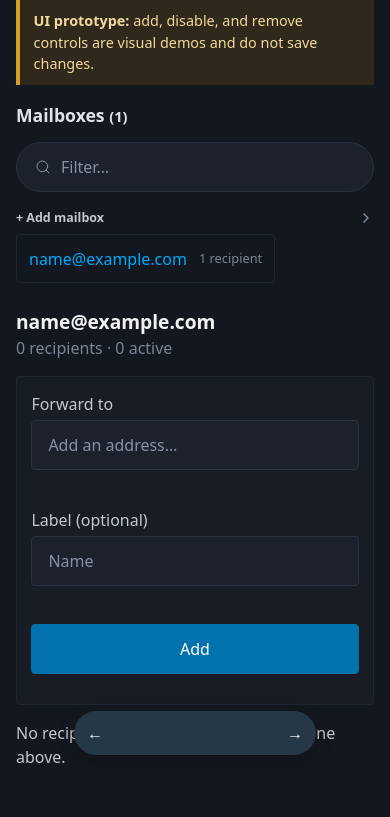
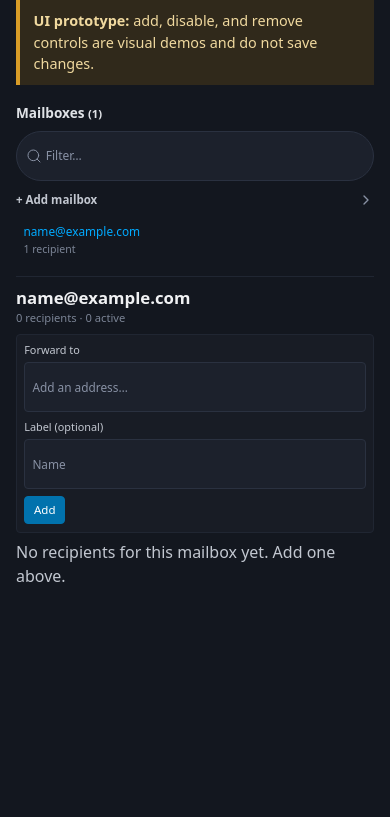
Before and after one commit to nforceroh/relayer, a Flask app: template app/templates/prototype.html in a window 390 px wide. Shown: the part 73-890 px from the top of the page. After the commit the page ends 655 px from the top, so only its background shows below. Run offline with Flask 3, Linux system fonts and the light colour scheme; the template is opened without the code that fills it: most values are stand-ins (such as "Sample title", 1, 10 or a date in 2020); parts of the project's set-up code (start-up, migrations or seed data) failed here and were passed over; some libraries are stand-ins or nearby versions.

Commit message:
Collapse the prototype to variant C only
Variants A and B served their purpose: variant C won and is the
production UI. Delete their markup, CSS rules, the bottom switcher,
and the variant plumbing in main.py. The prototype keeps variant C's
mock interactions for previewing future UI ideas; 453 -> 352 lines,
and relayer.css drops variant-b rules and variant-c prefixes.

Co-authored-by: Copilot <223556219+Copilot@users.noreply.github.com>

```diff
--- a/app/static/relayer.css
+++ b/app/static/relayer.css
@@ -148,14 +148,6 @@ html[data-theme="dark"] .prototype-note {
   border-radius: var(--pico-border-radius);
   background: var(--pico-card-background-color);
 }
-.add-recipient summary {
-  color: var(--pico-primary);
-  cursor: pointer;
-  font-weight: 600;
-}
-.add-recipient form {
-  margin-top: 1rem;
-}
 .add-recipient .grid {
   margin-bottom: 0;
 }
@@ -278,38 +270,14 @@ html[data-theme="dark"] .theme-moon {
     transition: none;
   }
 }
-.variant-b .mailbox-link {
-  display: block;
-}
-.variant-b .mailbox-count {
-  display: block;
-  margin-top: 0.2rem;
-}
-.variant-b .recipient-list {
-  grid-template-columns: repeat(auto-fit, minmax(240px, 1fr));
-  gap: 0.75rem;
-}
-.variant-b .recipient-entry {
-  display: flex;
-  flex-direction: column;
-  align-items: stretch;
-  gap: 0.75rem;
-  padding: 1rem;
-  border: 1px solid var(--pico-muted-border-color);
-  border-radius: var(--pico-border-radius);
-  background: var(--pico-card-background-color);
-}
-.variant-b .recipient-actions {
-  justify-content: flex-start;
-}
-.variant-c.prototype-shell {
+.prototype-shell {
   grid-template-columns: clamp(320px, 32vw, 440px) minmax(0, 1fr);
   gap: 0.75rem;
 }
-.variant-c {
+{
   font-size: 0.78rem;
 }
-.variant-c .mailbox-sidebar {
+.mailbox-sidebar {
   position: sticky;
   top: 0.5rem;
   min-width: 0;
@@ -317,23 +285,23 @@ html[data-theme="dark"] .theme-moon {
   padding: 0.5rem 0.65rem 0.5rem 0;
   border-right: 1px solid var(--pico-muted-border-color);
 }
-.variant-c .mailbox-sidebar h2,
-.variant-c .prototype-main h2 {
+.mailbox-sidebar h2,
+.prototype-main h2 {
   margin-bottom: 0.35rem;
   font-size: 0.85rem;
 }
-.variant-c .mailbox-create summary {
+.mailbox-create summary {
   font-size: 0.72rem;
 }
-.variant-c .mailbox-create form {
+.mailbox-create form {
   padding: 0.4rem;
 }
-.variant-c .mailbox-create input,
-.variant-c .mailbox-create button {
+.mailbox-create input,
+.mailbox-create button {
   min-height: 1.65rem;
   font-size: 0.68rem;
 }
-.variant-c .mailbox-sidebar input[type="search"] {
+.mailbox-sidebar input[type="search"] {
   width: 100%;
   max-width: 100%;
   box-sizing: border-box;
@@ -343,7 +311,7 @@ html[data-theme="dark"] .theme-moon {
   background-position: left 0.55rem center;
   font-size: 0.75rem;
 }
-.variant-c .mailbox-link {
+.mailbox-link {
   display: block;
   width: 100%;
   max-width: 100%;
@@ -353,7 +321,7 @@ html[data-theme="dark"] .theme-moon {
   border-color: transparent;
   font-size: 0.74rem;
 }
-.variant-c .mailbox-link > span {
+.mailbox-link > span {
   display: block;
   width: 100%;
   max-width: 100%;
@@ -361,29 +329,29 @@ html[data-theme="dark"] .theme-moon {
   overflow-wrap: anywhere;
   white-space: normal;
 }
-.variant-c .mailbox-count {
+.mailbox-count {
   display: block;
   max-width: 100%;
   margin-top: 0.1rem;
   overflow-wrap: anywhere;
   font-size: 0.66rem;
 }
-.variant-c .prototype-heading {
+.prototype-heading {
   gap: 0.3rem;
   margin-bottom: 0.45rem;
 }
-.variant-c .prototype-heading h1 {
+.prototype-heading h1 {
   margin-bottom: 0.1rem;
   font-size: 1.05rem;
 }
-.variant-c .prototype-heading p {
+.prototype-heading p {
   font-size: 0.7rem;
 }
-.variant-c .add-recipient {
+.add-recipient {
   margin-bottom: 0.45rem;
   padding: 0.45rem;
 }
-.variant-c .add-recipient.grid {
+.add-recipient.grid {
   display: grid;
   grid-template-columns: minmax(0, 1fr) minmax(0, 1fr) auto;
   gap: 0.4rem;
@@ -393,12 +361,12 @@ html[data-theme="dark"] .theme-moon {
   min-width: 0;
   box-sizing: border-box;
 }
-.variant-c .add-recipient label {
+.add-recipient label {
   min-width: 0;
   margin-bottom: 0;
   font-size: 0.68rem;
 }
-.variant-c .add-recipient input {
+.add-recipient input {
   width: 100%;
   max-width: 100%;
   min-width: 0;
@@ -408,7 +376,7 @@ html[data-theme="dark"] .theme-moon {
   padding: 0.3rem 0.45rem;
   font-size: 0.74rem;
 }
-.variant-c .add-recipient button {
+.add-recipient button {
   width: auto;
   white-space: nowrap;
   min-height: 1.7rem;
@@ -416,27 +384,27 @@ html[data-theme="dark"] .theme-moon {
   padding: 0.3rem 0.55rem;
   font-size: 0.72rem;
 }
-.variant-c .recipient-entry {
+.recipient-entry {
   grid-template-columns: minmax(0, 1fr) minmax(3.5rem, 0.2fr) auto;
   gap: 0.4rem;
   padding: 0.32rem 0.2rem;
   font-size: 0.72rem;
 }
-.variant-c .recipient-address {
+.recipient-address {
   font-size: 0.74rem;
   font-weight: 500;
 }
-.variant-c .recipient-state {
+.recipient-state {
   font-size: 0.68rem;
 }
-.variant-c .recipient-actions {
+.recipient-actions {
   gap: 0.25rem;
 }
-.variant-c .recipient-actions button {
+.recipient-actions button {
   min-height: 1.55rem;
   padding: 0.2rem 0.35rem;
   font-size: 0.66rem;
 }
-.variant-c .recipient-label {
+.recipient-label {
   display: none;
 }
--- a/app/templates/prototype.html
+++ b/app/templates/prototype.html
@@ -4,26 +4,13 @@
 <p class="prototype-note"><strong>UI prototype:</strong> add, disable, and remove controls are visual demos and do not save changes.</p>
 
 {% set selected_rows = grouped.get(selected_mailbox, []) %}
-{% set variant_names = {'a': 'A · Focus list', 'b': 'B · Recipient cards', 'c': 'C · Compact directory'} %}
-{% set previous_variants = {'a': 'c', 'b': 'a', 'c': 'b'} %}
-{% set next_variants = {'a': 'b', 'b': 'c', 'c': 'a'} %}
-<div class="prototype-shell variant-{{ prototype_variant }}">
+<div class="prototype-shell variant-c">
   <aside class="mailbox-sidebar">
-    {% if prototype_variant == 'a' %}
-      <h2>Mailboxes <small data-mailbox-total>({{ grouped|length }})</small></h2>
-      <label>
-        <span class="sr-only">Search mailboxes</span>
-        <input type="search" placeholder="Find a mailbox…" data-mailbox-search>
-      </label>
-    {% elif prototype_variant == 'b' %}
-      <h2>Mailboxes <small data-mailbox-total>({{ grouped|length }})</small></h2>
-    {% else %}
     <h2>Mailboxes <small data-mailbox-total>({{ grouped|length }})</small></h2>
     <label>
       <span class="sr-only">Filter mailboxes</span>
       <input type="search" placeholder="Filter…" data-mailbox-search>
     </label>
-    {% endif %}
     <details class="mailbox-create">
       <summary>+ Add mailbox</summary>
       <form data-prototype-add-mailbox>
@@ -168,11 +127,6 @@
   </section>
 </div>
 
-<nav class="prototype-switcher" aria-label="Prototype variations">
-  <a href="{{ url_for('index', variant=previous_variants[prototype_variant], mailbox=selected_mailbox) }}" aria-label="Previous variation">←</a>
-  <span>{{ variant_names[prototype_variant] }}</span>
-  <a href="{{ url_for('index', variant=next_variants[prototype_variant], mailbox=selected_mailbox) }}" aria-label="Next variation">→</a>
-</nav>
 <div role="status" aria-live="polite" class="sr-only" data-prototype-status></div>
 
 <script>
@@ -220,8 +174,6 @@
 
     const main = document.querySelector(".prototype-main");
     main.querySelector(".prototype-heading h1").textContent = mailbox;
-    const addSummary = main.querySelector("[data-add-recipient-summary]");
-    if (addSummary) addSummary.textContent = `Add recipient to ${mailbox}`;
 
     if (!main.querySelector("[data-prototype-add]")) {
       const addForm = document.querySelector("#prototype-add-recipient-template").content.cloneNode(true);
@@ -331,13 +283,6 @@
     form.reset();
   });
 
-  document.querySelector("[data-open-add]")?.addEventListener("click", () => {
-    const form = document.querySelector("#add-recipient");
-    form.open = true;
-    form.scrollIntoView({ behavior: "smooth", block: "nearest" });
-    form.querySelector("input")?.focus();
-  });
-
   document.addEventListener("click", (event) => {
     const mailboxItem = event.target.closest("[data-mailbox-item]");
     if (mailboxItem?.dataset.prototypeCreated === "true") {
@@ -355,56 +300,11 @@
       status.textContent = `Prototype only: ${address} was removed from this preview, not from Relayer.`;
     }
   });
-
-  const variants = ["a", "b", "c"];
-  document.addEventListener("keydown", (event) => {
-    if (event.key !== "ArrowLeft" && event.key !== "ArrowRight") return;
-    if (event.target.closest("input, textarea, select, [contenteditable='true']")) return;
-    const current = new URL(window.location.href);
-    const index = variants.indexOf(current.searchParams.get("variant") || "a");
-    const offset = event.key === "ArrowRight" ? 1 : -1;
-    current.searchParams.set("variant", variants[(index + offset + variants.length) % variants.length]);
-    window.location.href = current.toString();
-  });
 </script>
 
 <style>
-  .prototype-switcher {
-    position: fixed;
-    z-index: 10;
-    bottom: 1rem;
-    left: 50%;
-    display: flex;
-    align-items: center;
-    gap: 0.75rem;
-    padding: 0.55rem 0.75rem;
-    border: 1px solid #263746;
-    border-radius: 999px;
-    background: #263746;
-    color: white;
-    box-shadow: 0 4px 18px #0003;
-    transform: translateX(-50%);
-  }
-  .prototype-switcher a {
-    color: white;
-    text-decoration: none;
-  }
-  .prototype-switcher button {
-    width: 2rem;
-    margin: 0;
-    padding: 0.1rem;
-    border: 0;
-    background: transparent;
-    color: white;
-  }
-  .prototype-switcher span {
-    min-width: 10rem;
-    text-align: center;
-    font-size: 0.85rem;
-  }
   @media (max-width: 760px) {
-    .prototype-shell,
-    .variant-c.prototype-shell {
+    .prototype-shell {
       grid-template-columns: 1fr;
     }
     .mailbox-sidebar {
@@ -431,13 +330,13 @@
       grid-row: 1 / span 2;
       flex-direction: column;
     }
-    .variant-c .add-recipient.grid {
+    .add-recipient.grid {
       grid-template-columns: minmax(0, 1fr);
     }
-    .variant-c .add-recipient button {
+    .add-recipient button {
       justify-self: start;
     }
-    .variant-c .mailbox-sidebar {
+    .mailbox-sidebar {
       position: static;
       min-height: 0;
       padding: 0 0 0.5rem;
```
Also changed, not shown: other parts of app/templates/prototype.html (+2 -31 lines), app/main.py (+2 -7 lines), tests/test_web_ui.py (+3 -1 lines). Lines whose indentation alone changed are shown as unchanged.
